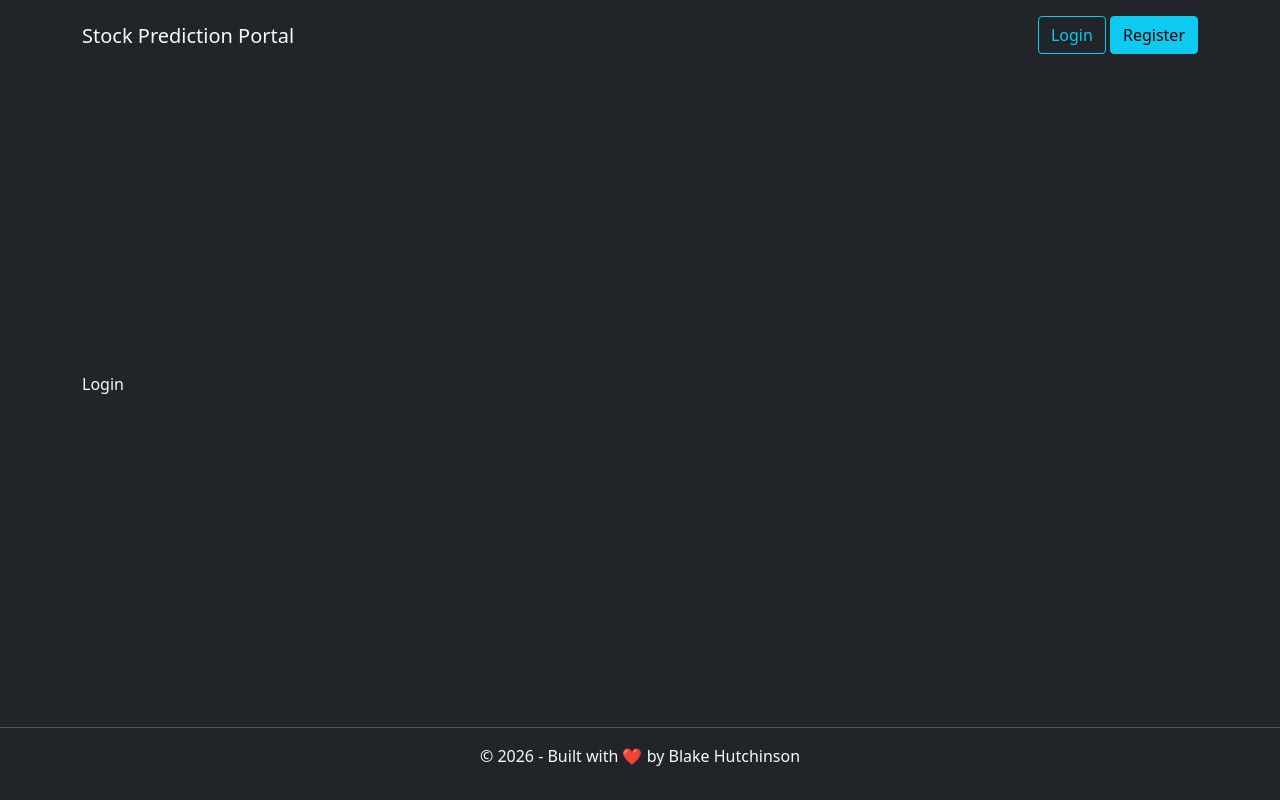
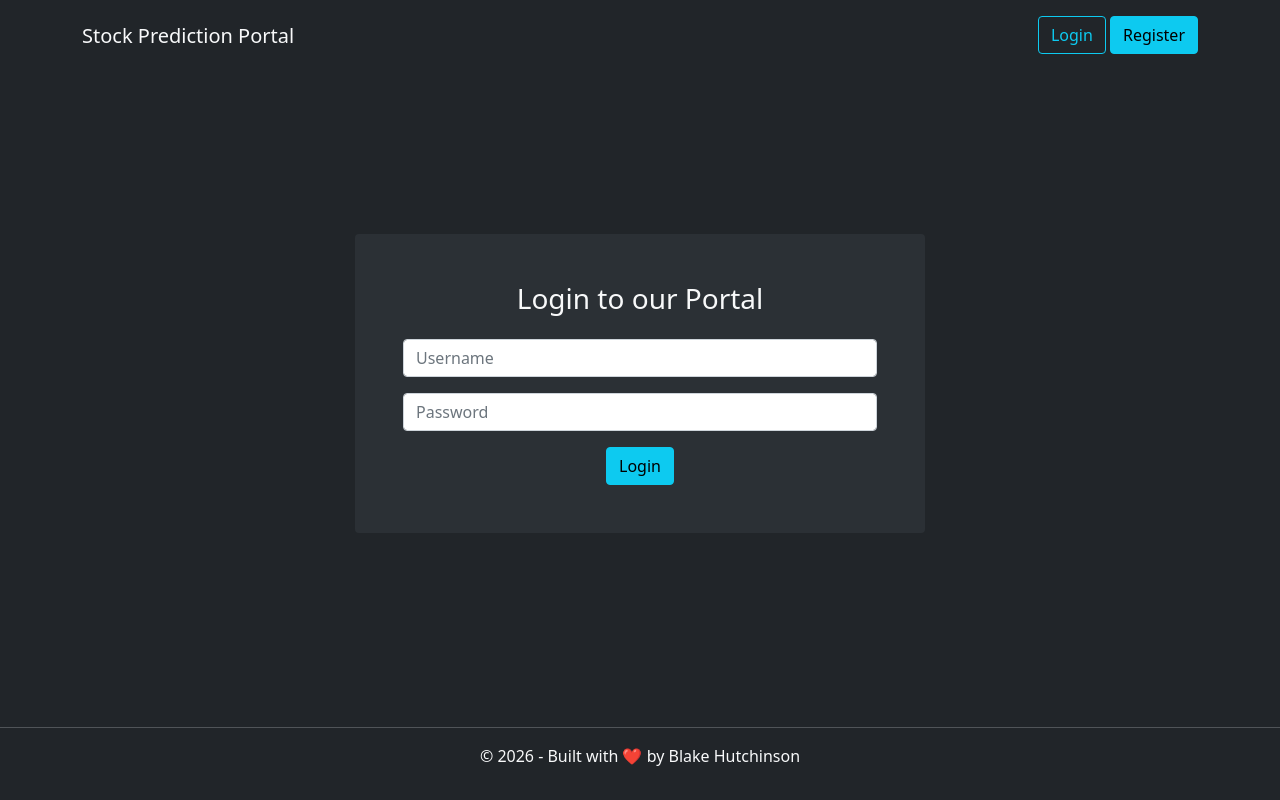
Before and after one commit to tkdblake93/stock-prediction-portal, a React (Vite) app in the folder frontend-react/: page /login in a window 1280 px wide. Built offline with nearby package versions, Linux system fonts and the light colour scheme.

Commit message:
Added login functionality

```diff
--- a/frontend-react/src/App.jsx
+++ b/frontend-react/src/App.jsx
@@ -1,5 +1,6 @@
 // import React from 'react'
 import './assets/css/style.css'
+import AuthProvider from './AuthProvider'
 import Footer from './components/Footer'
 import Header from './components/Header'
 import Login from './components/Login'
@@ -12,6 +13,7 @@
 
   return (
     <>
+      <AuthProvider>
         <BrowserRouter>
           <Header />
           <Routes>
@@ -21,7 +23,7 @@
           </Routes>
           <Footer />
         </BrowserRouter>
-
+      </AuthProvider>
     </>
   )
 }
--- /dev/null
+++ b/frontend-react/src/AuthProvider.jsx
@@ -0,0 +1,18 @@
+import { useState, useContext, createContext } from 'react'
+
+// Create the context
+const AuthContext = createContext()
+
+const AuthProvider = ({ children }) => {
+  const [isLoggedIn, setIsLoggedIn] = useState(
+    !!localStorage.getItem('accessToken')
+  )
+  return (
+    <AuthContext.Provider value={{ isLoggedIn, setIsLoggedIn }}>
+      {children}
+    </AuthContext.Provider>
+  )
+}
+
+export default AuthProvider
+export { AuthContext }
--- a/frontend-react/src/components/Header.jsx
+++ b/frontend-react/src/components/Header.jsx
@@ -1,19 +1,36 @@
-// import React from 'react'
-import { Link } from "react-router-dom"
+import { useContext } from 'react'
+import { Link, useNavigate } from "react-router-dom"
 import Button from "./Button"
+import { AuthContext } from "../AuthProvider"
 
 const Header = () => {
+  const { isLoggedIn, setIsLoggedIn } = useContext(AuthContext)
+  const navigate = useNavigate()
+
+  const handleLogout = () => {
+    localStorage.removeItem('accessToken')
+    localStorage.removeItem('refreshToken')
+    setIsLoggedIn(false)
+    console.log('Logged out')
+    navigate('/login')
+  }
   return (
     <>
       <nav className="navbar container pt-3 pb-3 align-items-start">
         <Link className='navbar-brand text-light' to="/">Stock Prediction Portal</Link>
 
         <div>
-          <Button text='Login' class='btn-outline-info' url="/login" />
-          &nbsp;
-          <Button text='Register' class='btn-info' url="/register" />
+          {isLoggedIn ? (
+            <button className='btn btn-danger' onClick={handleLogout}>Logout</button>
+          ) : (
+            <>
+              <Button text='Login' class='btn-outline-info' url="/login" />
+              &nbsp;
+              <Button text='Register' class='btn-info' url="/register" />
+            </>
+          )}
         </div>
-      </nav>
+      </nav >
     </>
   )
 }
--- a/frontend-react/src/components/Login.jsx
+++ b/frontend-react/src/components/Login.jsx
@@ -1,8 +1,65 @@
-// import React from 'react'
+import { useContext, useState } from 'react'
+import axios from 'axios'
+import { FontAwesomeIcon } from '@fortawesome/react-fontawesome'
+import { faSpinner } from '@fortawesome/free-solid-svg-icons'
+import { useNavigate } from 'react-router-dom'
+import { AuthContext } from '../AuthProvider'
 
 const Login = () => {
+  const [username, setUsername] = useState('')
+  const [password, setPassword] = useState('')
+  const [loading, setLoading] = useState(false)
+  const navigate = useNavigate()
+  const [error, setError] = useState('')
+  const { isLoggedIn, setIsLoggedIn } = useContext(AuthContext)
+
+  const handleLogin = async (e) => {
+    e.preventDefault()
+    setLoading(true)
+
+    const userData = { username, password }
+    console.log('userData==>', userData)
+
+    try {
+      const response = await axios.post('http://127.0.0.1:8000/api/v1/token/', userData)
+      localStorage.setItem('accessToken', response.data.access)
+      localStorage.setItem('refreshToken', response.data.refresh)
+      console.log('Login successful');
+      setIsLoggedIn(true)
+      navigate('/')
+    } catch (error) {
+      console.error('Invalid credentials')
+      setError('Invalid credentials')
+    } finally {
+      setLoading(false)
+    }
+  }
   return (
-    <div className='text-light container'>Login</div>
+    <>
+      <div className="container">
+        <div className="row justify-content-center">
+          <div className="col-md-6 bg-light-dark p-5 rounded">
+            <h3 className="text-light text-center mb-4">Login to our Portal</h3>
+            <form onSubmit={handleLogin}>
+              <div className="mb-3">
+                <input type="text" className="form-control" placeholder="Username" value={username} onChange={(e) => setUsername(e.target.value)} />
+              </div>
+              <div className="mb-3">
+                <input type="password" className="form-control" placeholder="Password" value={password} onChange={(e) => setPassword(e.target.value)} />
+              </div>
+
+              {error && <div className='text-danger text-center'>{error}</div>}
+
+              {loading ? (
+                <button type="submit" className="btn btn-info d-block mx-auto" disabled><FontAwesomeIcon icon={faSpinner} spin /> Logging in&hellip;</button>
+              ) : (
+                <button type="submit" className="btn btn-info d-block mx-auto">Login</button>
+              )}
+            </form>
+          </div>
+        </div>
+      </div >
+    </>
   )
 }
 
```
Also changed, not shown: 2 other files (tests, documents, lock files or other folders). Lines whose indentation alone changed are shown as unchanged.
